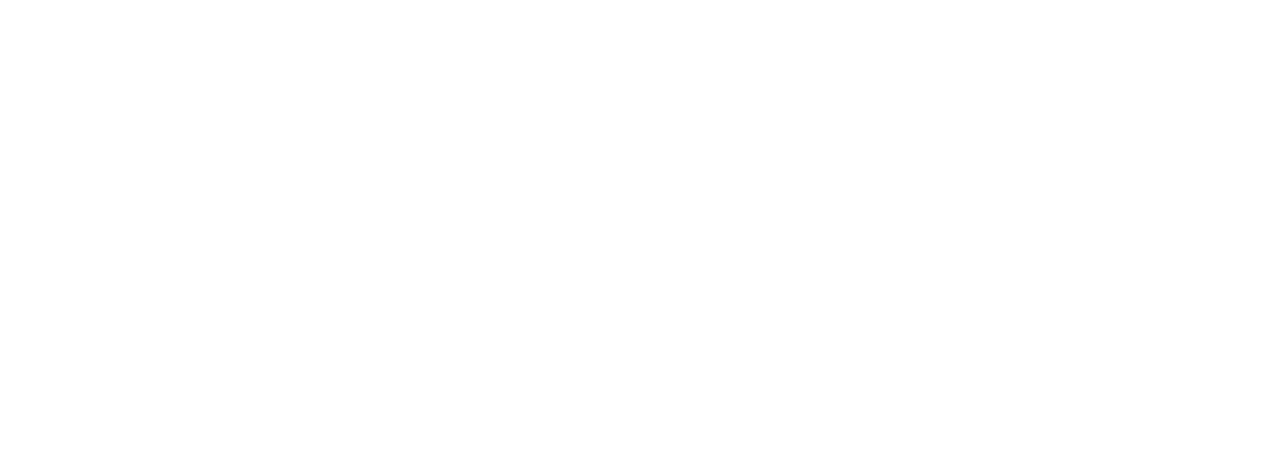
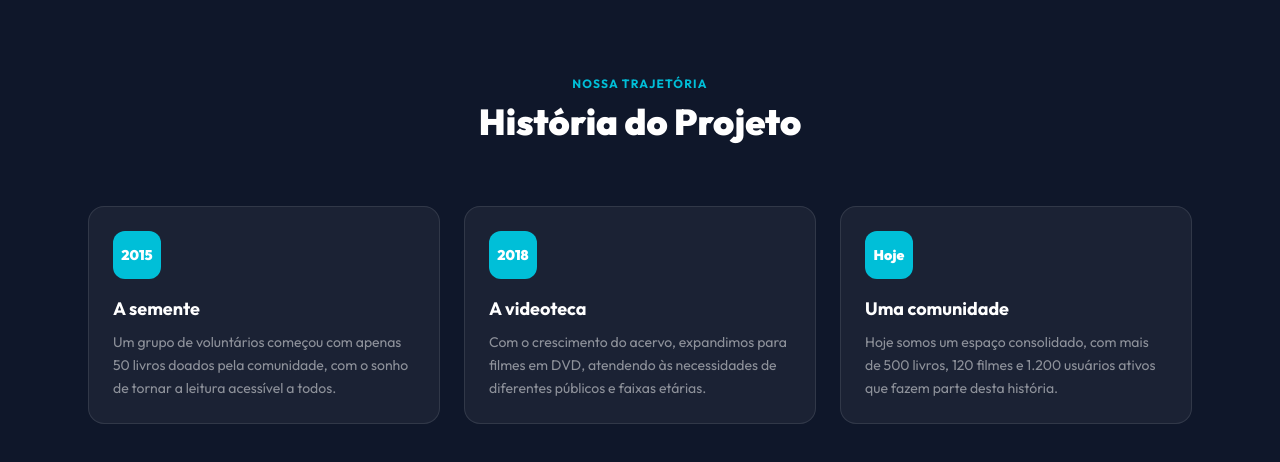
Before and after one commit to 237legg/site-biblioteca, a Next.js app in the folder biblioteca/: page / in a window 1280 px wide. Shown: the part 1520-1982 px from the top of the page. Before the commit the page ends 1494 px from the top, so only its background shows below. Built offline with nearby package versions, Linux system fonts and the light colour scheme.

Commit message:
Adicionando a secao Historia

```diff
--- a/biblioteca/components/landing-page.tsx
+++ b/biblioteca/components/landing-page.tsx
@@ -165,6 +165,29 @@
           </div>
         </div>
       </section>
+
+      {/* História */}
+      <section className="py-24 bg-[#0f172a]">
+        <div className="max-w-6xl mx-auto px-4 sm:px-6">
+          <div className="text-center mb-16">
+            <span className="text-xs font-bold uppercase tracking-widest text-primary">Nossa trajetória</span>
+            <h2 className="text-4xl font-black text-white mt-2">História do Projeto</h2>
+          </div>
+          <div className="grid md:grid-cols-3 gap-6">
+            {[
+              { ano: "2015", titulo: "A semente", desc: "Um grupo de voluntários começou com apenas 50 livros doados pela comunidade, com o sonho de tornar a leitura acessível a todos." },
+              { ano: "2018", titulo: "A videoteca", desc: "Com o crescimento do acervo, expandimos para filmes em DVD, atendendo às necessidades de diferentes públicos e faixas etárias." },
+              { ano: "Hoje", titulo: "Uma comunidade", desc: "Hoje somos um espaço consolidado, com mais de 500 livros, 120 filmes e 1.200 usuários ativos que fazem parte desta história." },
+            ].map((item, i) => (
+              <div key={i} className="relative p-6 rounded-2xl bg-white/5 border border-white/10 hover:bg-white/8 transition-colors">
+                <div className="w-12 h-12 rounded-xl bg-primary text-white font-black text-sm flex items-center justify-center mb-4">{item.ano}</div>
+                <h3 className="text-lg font-bold text-white mb-2">{item.titulo}</h3>
+                <p className="text-white/50 text-sm leading-relaxed">{item.desc}</p>
+              </div>
+            ))}
+          </div>
+        </div>
+      </section>
     </div>
   );
 }
```
